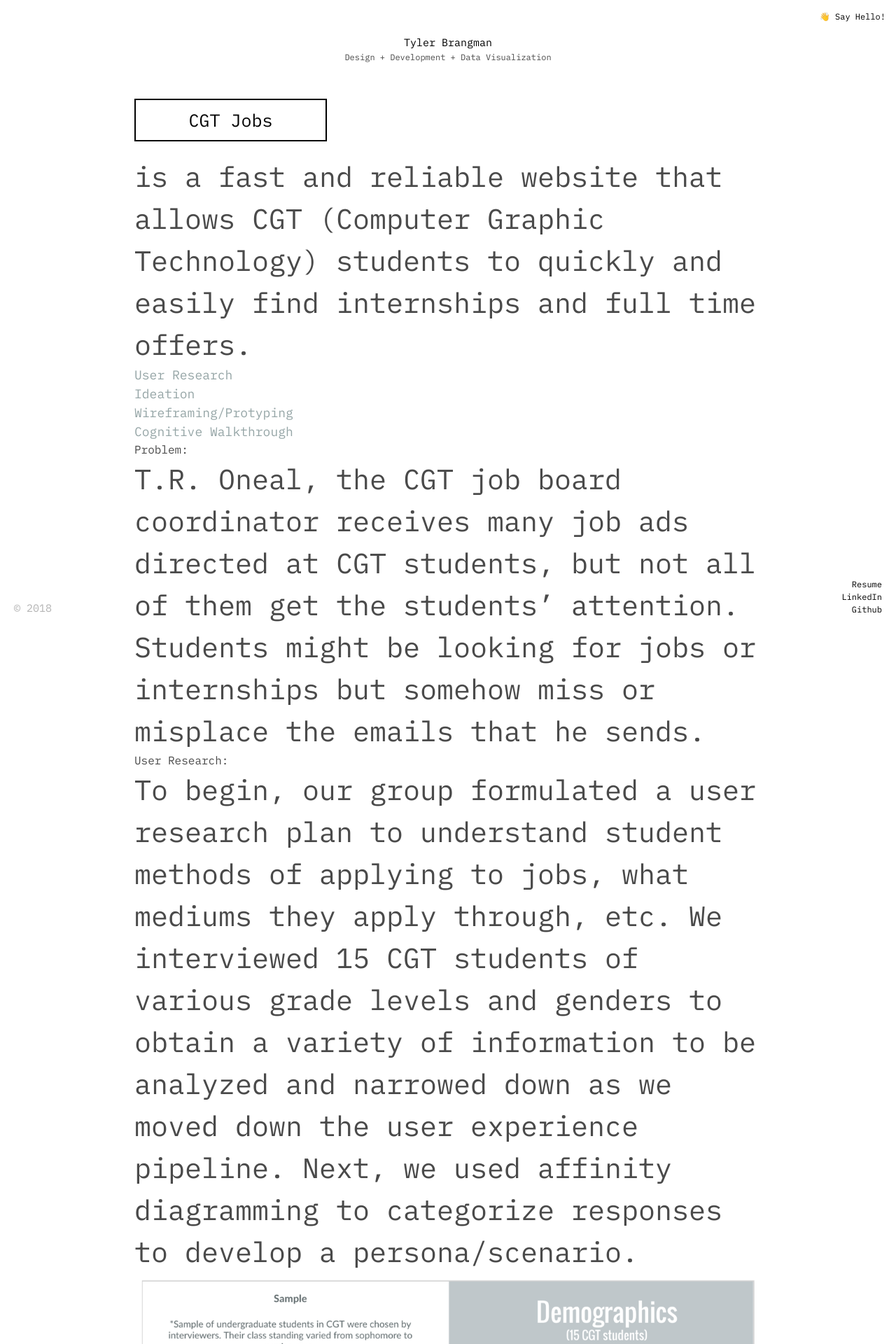
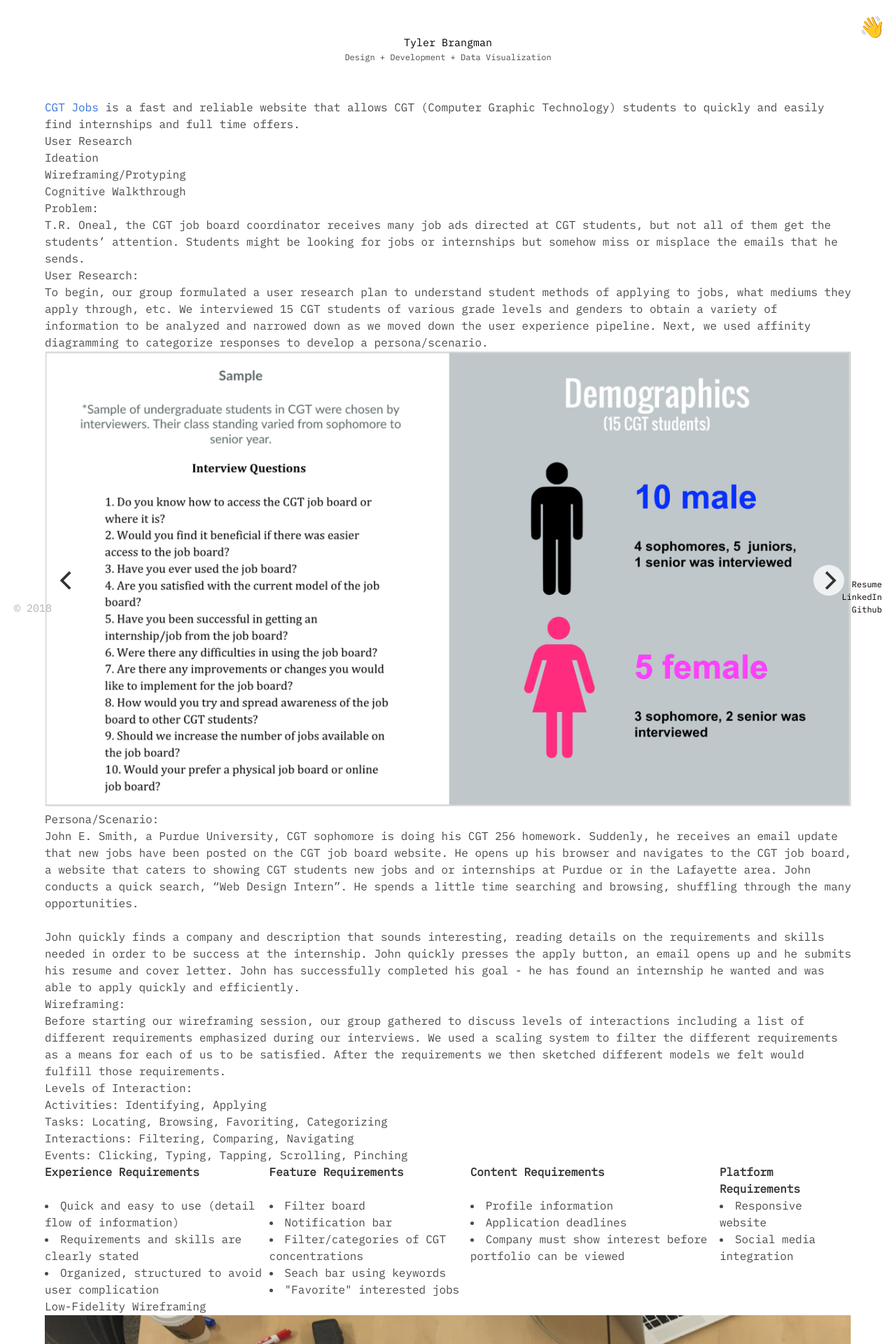
Before and after one commit to tbrangman/tbrangman.github.io, a Jekyll site: the page built from cgt-jobs.md, in a window 1280 px wide. Shown: the top 1920 px of the page at 70% size. Built offline with Jekyll 4.4.1, drawn with Linux system fonts in a browser that asks for light colours; nearby versions of some CDN libraries; some web fonts are replaced.

Commit message:
responsiveness and css cleanup

```diff
--- a/_layouts/default.html
+++ b/_layouts/default.html
@@ -19,7 +19,7 @@
 	<p>Design + Development + Data Visualization</p>
 </div>
 
-<a class="say-hello" href="mailto:brangman.tyler@gmail.com">&#x1f44b; Say Hello!</a>
+<a class="say-hello" href="mailto:brangman.tyler@gmail.com">&#x1f44b;</a>
 
 <div class="more-info">
 	<a href="https://www.dropbox.com/s/o265gpzv9ro58pa/Tyler-Brangman-Resume.pdf?dl=1">Resume</a>
@@ -27,10 +27,7 @@
 	<a target=”_blank” href="https://github.com/tbrangman">Github</a>
 </div>
 
-<canvas class="bg-canvas" id="canvas" height="952" width="1080">
-</canvas>
-
-<div class="container" style="width:70%;">
+<div class="container">
 {{ content }}
 </div>
 
--- a/css/main.scss
+++ b/css/main.scss
@@ -10,6 +10,10 @@
 	margin: 0;
 	//font-family: Interface, sans-serif;
 	font-family: 'IBM Plex Mono', monospace;
+}
+
+.container{
+	width: 70%;
 }
 
 /* Navigation */
@@ -37,8 +41,9 @@
 	top: 0;
 	right: 0;
 	color: #000;
-	font-size: 12px;
+	font-size: 30px;
 	margin: 15px;
+	z-index: 99;
 }
 
 .more-info{
@@ -68,30 +73,6 @@
 	font-size: 15px;
 	font-weight: 300;
 	color: #b3b3b3;
-}
-
-.bg-canvas{
-	width: 100%;
-	margin: 0;
-	padding: 0;
-	position: fixed;
-	z-index: -10;
-	opacity: 1;
-	left: 0;
-	-webkit-transform: translate3d(0,0,0);
-}
-
-.projectBox{
-	position: fixed;
-	border: 1px solid;
-	width: 900px;
-	height: 500px;
-	top: 50%;
-	left: 0;
-	right: 0;
-	margin: 0 auto;
-	z-index: -3;
-	transform: translate3d(0, -50%, 0) scale(1);
 }
 
 .fp{
@@ -150,197 +131,84 @@
 	}
 }
 
-/* Carousel CSS */
-.main-carousel{
-	border-radius: 5px;
-	padding: 10px;
 
-	.carousel-cell {
-	  width: 100%; /* full width */
-	  margin-right: 10px;
 
-	  img{
-	  	display: block;
-	  	margin: 0 auto;
+
+
+
+
+@media only screen and (max-width: 700px) {
+
+.container{
+	width: 90%;
+}
+
+.say-hello{
+	position: fixed;
+	top: 0;
+	right: 0;
+	color: #000;
+	font-size: 20px;
+	margin: 15px;
+	z-index: 99;
+}
+
+.fp{
+	margin: 100px 0;
+
+	.proj-description{
+		margin: 30px 0;
+
+		p{
+			font-size: 12px;
+			font-weight: 500;
+		}
+
+		.proj-tagline{
+			font-size: 10px;
+			font-weight: 300;
+			color: #777777;
 		}
 	}
 
-	/* smaller arrows, no background */
-		.flickity-prev-next-button {
-		  width: 30px;
-		  height: 30px;
+	/* Photo background for certain items */
+	.proj-photo-bg{
+		text-align: center;
+		position: relative;
 		border-radius: 5px;
-		}
-		/* icon color */
-		.flickity-button-icon {
-		  fill: #000;
+		background: #F8F8FA;
+		padding: 20px;
+		margin: 5px;
+
+		.phone-proj{
+			text-align: center;
+			width: 300px;
 		}
 
-		/* position outside */
-		.flickity-prev-next-button.previous {
-		  left: -30px;
-		}
-		.flickity-prev-next-button.next {
-		  right: -30px;
-		}
-}
-
-
-/* Table CSS */
-table {
-	margin: 20px 0;
-    width: 100%;
-    overflow-x: visible;
-    overflow-y: visible;
-
-    th{
-    	text-align: center;
-    	font-size: 15px;
-    }
-
-    td, th {
-   	vertical-align: text-top;
-    border: 1px solid #dddddd;
-    text-align: left;
-    padding: 10px;
-
-	}
-
-	tr:nth-child(even) {
-	    background-color: #dddddd;
-	}
-}
-
-
-/* Project Case Study */
-.case-study{
-	margin: 20px 0;
-
-	p{
-		font-size: 40px;
-	}
-
-	.project-title{
-		font-size: 60px;
-	}
-
-	.role{
-		font-size: 18px;
-		color: #95a5a6;
-	}
-
-	img{
-		width: 100%;
-	}
-
-	.visit-link{
-		font-weight: 500;
-		width: 275px;
-		color: #000;
-		margin: 20px 0;
-		text-decoration: none;
-		font-size: 25px;
-		padding: 10px;
-		border: 2px solid #000;
-		transition: 0.4s;
+		.visit-website{
 			display: flex;
 			align-items: center;
-		justify-content: center;
+			position: absolute;
+			margin: 5px;
+			top: -10px;
+			right: -10px;
+			color: #000;
+			border-radius: 50%;
+			background-color: red;
+
+			svg{
+				color: #fff;
+				width: 15px;
+				height: 15px;
 
 				&:hover{
-			background-color: #000;
-			color: #fff;
-		}
-
-		svg{
-			margin-left: 5px;
-			width: 40px;
-			height: 40px;
+					color: #000;
 				}
 			}
 		}
-
-/* Two by Two Grids */
-#grid-item{
-	display: flex;
-	justify-content: space-between;
-	flex-wrap: wrap;
-}
-
-/* Purdue IP Grid */
-.ip{
-
-	img{
-		border: 1px solid #1b1b1b;
-		width: 80%;
-		margin: 0 auto;
 	}
 }
 
 
 
-@media only screen and (max-width: 700px) {
-
-/* Introduction */
-.intro{
-	padding: 40px 0;
-
-	h1{
-		color: #000;
-		font-weight: 700;
-		line-height: 1.5;
-		font-size: 30px;
 }
-}
-
-    .ip{
-    	text-align: center;
-
-		img{
-			border: 1px solid #1b1b1b;
-			width: 100%;
-			margin: 0 auto;
-		}
-	}
-
-/* Table CSS */
-table {
-	margin: 20px 0;
-    width: auto;
-
-    th{
-    	text-align: center;
-    	font-size: 10px;
-    }
-
-    td, th {
-    font-size: 10px;
-   	vertical-align: text-top;
-    text-align: left;
-    padding: 10px;
-
-	}
-
-	tr:nth-child(even) {
-	    background-color: #dddddd;
-	}
-}
-
-/* Carousel CSS */
-.main-carousel{
-		width: 100%;
-		margin: 30px 0;
-		text-align: center;
-
-		.flickity-slider {
-		  display: flex;
-		  align-items: center;
-		  justify-content: center;
-		}
-
-		.carousel-cell {
-		 	width: 100%; /* full width */
-	  		margin-right: 10px;
-		}
-	}
-}
```
Also changed, not shown: index.html (+5 -5 lines), 8 other files. Lines whose indentation alone changed are shown as unchanged.
